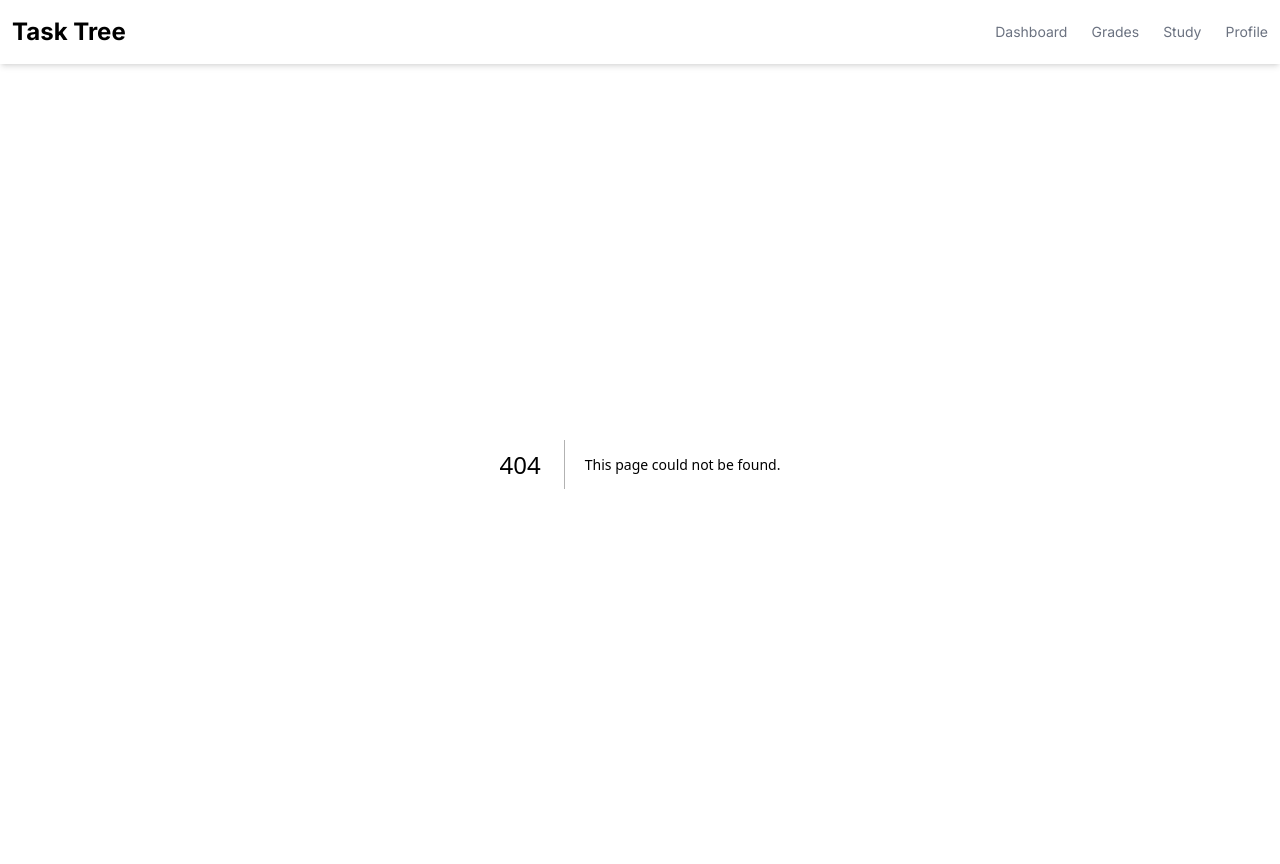
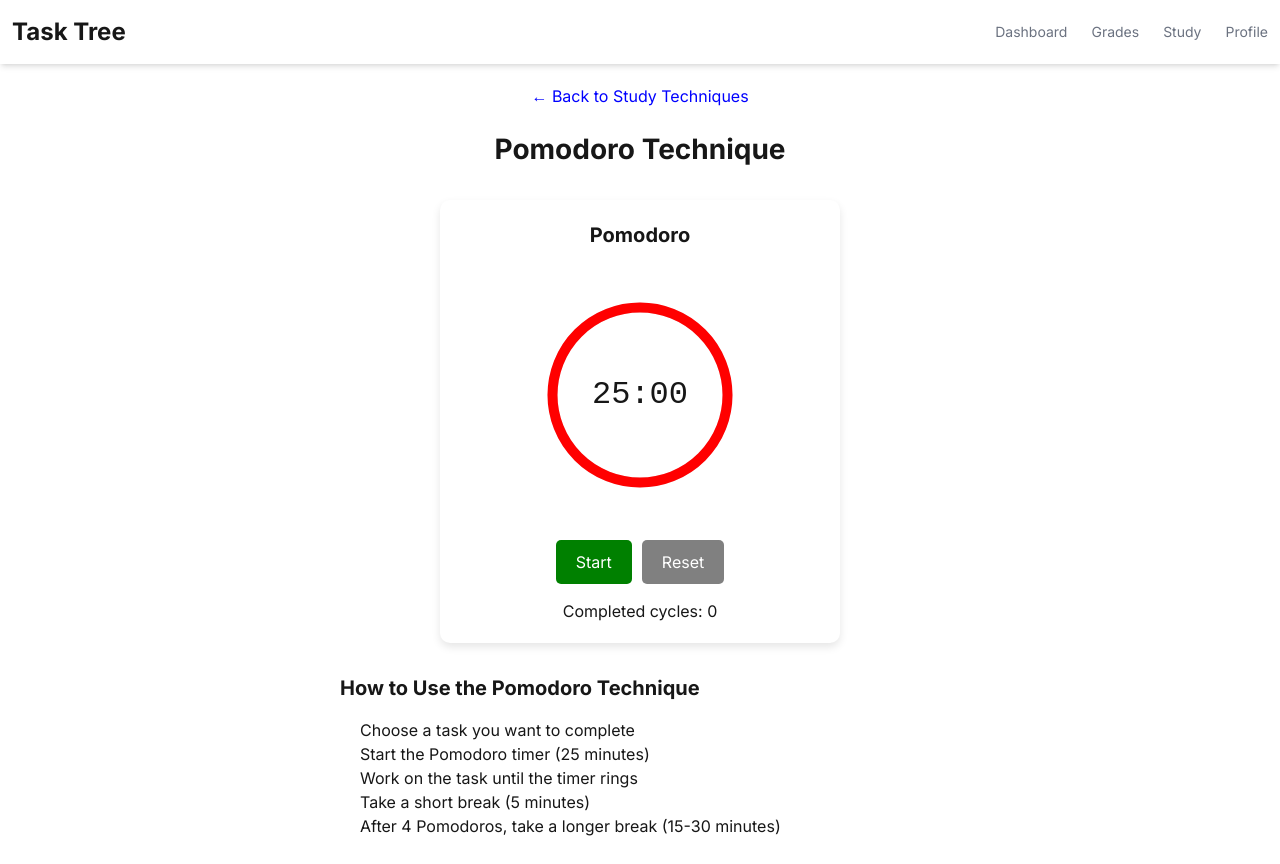
Before and after one commit to GDSC-Blink/Task-Tree, a Next.js app: page /pomodoro in a window 1280 px wide. Before the commit this address had no page. Built offline with nearby package versions, Linux system fonts and the light colour scheme.

Commit message:
changed stats to XP, added pomodoro

```diff
--- /dev/null
+++ b/app/pomodoro/page.tsx
@@ -0,0 +1,173 @@
+"use client";
+
+import React, { useState, useEffect } from "react";
+import Link from "next/link";
+
+const Pomodoro: React.FC = () => {
+  const [minutes, setMinutes] = useState<number>(25);
+  const [seconds, setSeconds] = useState<number>(0);
+  const [isActive, setIsActive] = useState<boolean>(false);
+  const [isBreak, setIsBreak] = useState<boolean>(false);
+  const [cycles, setCycles] = useState<number>(0);
+  const [progress, setProgress] = useState<number>(100);
+
+  const totalTime: number = isBreak ? 300 : 1500;
+  const currentTime: number = minutes * 60 + seconds;
+
+  useEffect(() => {
+    let interval: NodeJS.Timeout | null = null;
+
+    if (isActive) {
+      interval = setInterval(() => {
+        if (seconds === 0) {
+          if (minutes === 0) {
+            if (interval) clearInterval(interval);
+
+            if (isBreak) {
+              setIsBreak(false);
+              setMinutes(25);
+              setCycles(prevCycles => prevCycles + 1);
+            } else {
+              setIsBreak(true);
+              if (cycles % 4 === 3) {
+                setMinutes(15);
+              } else {
+                setMinutes(5);
+              }
+            }
+            setIsActive(false);
+            setProgress(100);
+          } else {
+            setMinutes(prev => prev - 1);
+            setSeconds(59);
+          }
+        } else {
+          setSeconds(prev => prev - 1);
+        }
+
+        const newProgress = (currentTime / totalTime) * 100;
+        setProgress(newProgress);
+      }, 1000);
+    } else if (!isActive && seconds !== 0) {
+      if (interval) clearInterval(interval);
+    }
+
+    return () => {
+      if (interval) clearInterval(interval);
+    };
+  }, [isActive, seconds, minutes, isBreak, cycles, currentTime, totalTime]);
+
+  function startTimer(): void {
+    setIsActive(prev => !prev);
+  }
+
+  function resetTimer(): void {
+    setIsActive(false);
+    setIsBreak(false);
+    setMinutes(25);
+    setSeconds(0);
+    setProgress(100);
+  }
+
+  const radius: number = 70;
+  const circumference: number = 2 * Math.PI * radius;
+  const strokeDashoffset: number = circumference * (1 - progress / 100);
+
+  return (
+    <div style={{ textAlign: "center", padding: "20px" }}>
+      <div style={{ marginBottom: "20px" }}>
+        <Link href="/study-techniques">
+          <button style={{ color: "blue" }}>← Back to Study Techniques</button>
+        </Link>
+      </div>
+
+      <h1 style={{ fontSize: "28px", fontWeight: "bold", marginBottom: "30px" }}>Pomodoro Technique</h1>
+
+      <div
+        style={{
+          backgroundColor: "white",
+          padding: "20px",
+          borderRadius: "10px",
+          boxShadow: "0 4px 8px rgba(0, 0, 0, 0.1)",
+          maxWidth: "400px",
+          margin: "0 auto 30px auto",
+        }}
+      >
+        <h3 style={{ fontSize: "20px", fontWeight: "bold", marginBottom: "20px" }}>
+          {isBreak ? "Break Time" : "Pomodoro"}
+        </h3>
+
+        <div style={{ position: "relative", width: "250px", height: "250px", margin: "0 auto 20px auto" }}>
+          <svg width="100%" height="100%" viewBox="0 0 200 200">
+            <circle cx="100" cy="100" r={radius} fill="none" stroke="#e5e7eb" strokeWidth="8" />
+            <circle
+              cx="100"
+              cy="100"
+              r={radius}
+              fill="none"
+              stroke={isBreak ? "blue" : "red"}
+              strokeWidth="8"
+              strokeLinecap="round"
+              strokeDasharray={circumference}
+              strokeDashoffset={strokeDashoffset}
+              transform="rotate(-90 100 100)"
+            />
+          </svg>
+
+          <div
+            style={{
+              position: "absolute",
+              top: "0",
+              left: "0",
+              right: "0",
+              bottom: "0",
+              display: "flex",
+              alignItems: "center",
+              justifyContent: "center",
+            }}
+          >
+            <span style={{ fontSize: "32px", fontFamily: "monospace" }}>
+              {minutes < 10 ? "0" + minutes : minutes}:{seconds < 10 ? "0" + seconds : seconds}
+            </span>
+          </div>
+        </div>
+
+        <div style={{ marginBottom: "15px" }}>
+          <button
+            onClick={startTimer}
+            style={{
+              padding: "10px 20px",
+              borderRadius: "5px",
+              backgroundColor: isActive ? "red" : "green",
+              color: "white",
+              marginRight: "10px",
+            }}
+          >
+            {isActive ? "Pause" : "Start"}
+          </button>
+          <button
+            onClick={resetTimer}
+            style={{ padding: "10px 20px", borderRadius: "5px", backgroundColor: "gray", color: "white" }}
+          >
+            Reset
+          </button>
+        </div>
+
+        <div>Completed cycles: {cycles}</div>
+      </div>
+
+      <div style={{ maxWidth: "600px", margin: "0 auto", textAlign: "left" }}>
+        <h2 style={{ fontSize: "20px", fontWeight: "bold", marginBottom: "15px" }}>How to Use the Pomodoro Technique</h2>
+        <ol style={{ paddingLeft: "20px" }}>
+          <li>Choose a task you want to complete</li>
+          <li>Start the Pomodoro timer (25 minutes)</li>
+          <li>Work on the task until the timer rings</li>
+          <li>Take a short break (5 minutes)</li>
+          <li>After 4 Pomodoros, take a longer break (15-30 minutes)</li>
+        </ol>
+      </div>
+    </div>
+  );
+};
+
+export default Pomodoro;
--- a/app/study-techniques/page.tsx
+++ b/app/study-techniques/page.tsx
@@ -38,9 +38,9 @@ export default function StudyTechniques() {
           </div>
           {/* Bottom-right widget */}
           <div className="absolute bottom-5 right-5">
-            <Link href="/active_recall">
-              <Widget title="Active Recall">
-                <p>Active Recall</p>
+            <Link href="/pomodoro">
+              <Widget title="Pomodoro">
+                <p>Pomodoro</p>
               </Widget>
             </Link>
           </div>
--- a/components/stats.tsx
+++ b/components/stats.tsx
@@ -13,7 +13,7 @@ const StatsComponent = () => {
           <CircularProgressbar
             value={45}
             circleRatio={0.7}
-            text="min/60"
+            text="XP"
             styles={buildStyles({
               rotation: 0.65,
               pathColor: "#808080",
```
